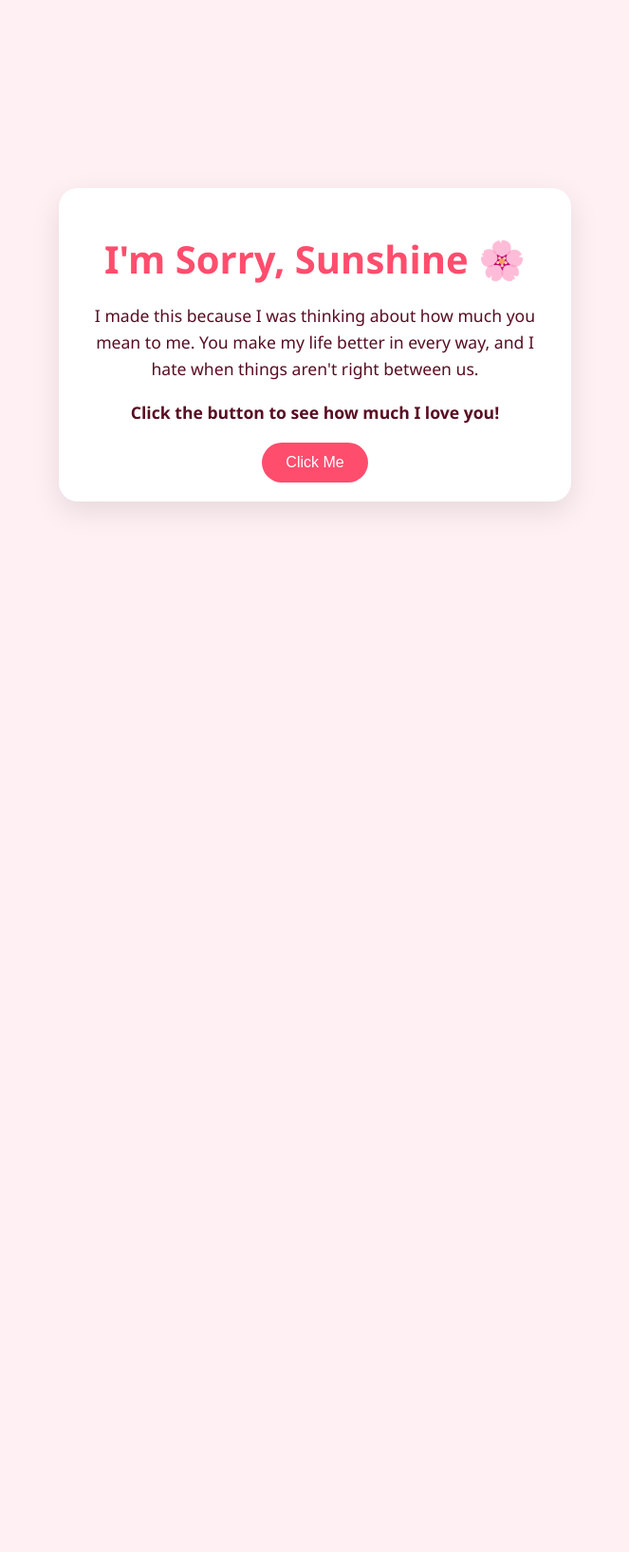
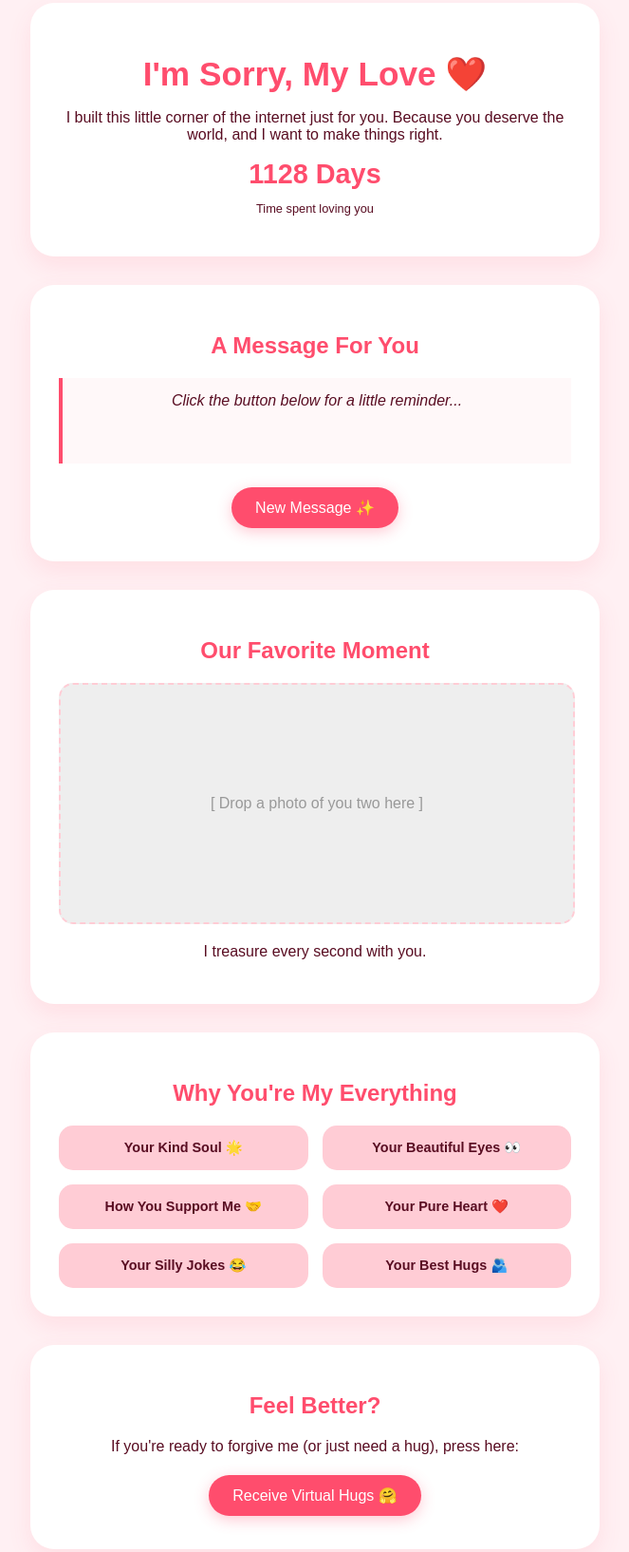
Before and after one commit to Yamdut47/repp, a plain HTML site: page index.html in a window 1280 px wide. Shown: the part 37-1671 px from the top of the page at 95% size, without its empty margins (308-971 px from the left). Before the commit the page ends 800 px from the top, so only its background shows below. Drawn offline with Linux system fonts and the light colour scheme.

Commit message:
Update index.html

```diff
--- a/index.html
+++ b/index.html
@@ -5,73 +5,217 @@
     <meta name="viewport" content="width=device-width, initial-scale=1.0">
     <title>For My Favorite Person</title>
     <style>
+        :root {
+            --pink-light: #ffccd5;
+            --pink-med: #ff4d6d;
+            --pink-dark: #590d22;
+            --white: #ffffff;
+        }
+
         body {
             margin: 0;
             padding: 0;
+            background-color: #fff0f3;
+            font-family: 'Arial', sans-serif;
+            color: var(--pink-dark);
             display: flex;
-            justify-content: center;
+            flex-direction: column;
             align-items: center;
-            min-height: 100vh;
-            background: #fff0f3;
-            font-family: 'Segoe UI', Tahoma, Geneva, Verdana, sans-serif;
-            color: #ff4d6d;
-            text-align: center;
             overflow-x: hidden;
         }
+
         .container {
-            padding: 20px;
-            background: white;
-            border-radius: 20px;
-            box-shadow: 0 10px 30px rgba(0,0,0,0.1);
-            max-width: 500px;
-            z-index: 1;
+            max-width: 600px;
+            width: 90%;
+            margin: 40px 0;
+            text-align: center;
         }
-        h1 { font-size: 2.5rem; margin-bottom: 10px; }
-        p { font-size: 1.1rem; line-height: 1.6; color: #590d22; }
-        .heart {
-            position: fixed;
-            top: -10vh;
-            font-size: 2rem;
-            user-select: none;
-            z-index: 0;
-            animation: fall linear forwards;
+
+        /* Card Styling */
+        .card {
+            background: var(--white);
+            padding: 30px;
+            border-radius: 25px;
+            box-shadow: 0 10px 25px rgba(255, 77, 109, 0.1);
+            margin-bottom: 30px;
+            transition: transform 0.3s ease;
         }
-        @keyframes fall {
-            to { transform: translateY(110vh) rotate(360deg); }
+
+        .card:hover { transform: translateY(-5px); }
+
+        h1 { font-size: 2.2rem; color: var(--pink-med); margin-bottom: 10px; }
+        h2 { font-size: 1.5rem; color: var(--pink-med); }
+
+        /* Timer Section */
+        #timer {
+            font-size: 1.8rem;
+            font-weight: bold;
+            color: var(--pink-med);
+            margin: 10px 0;
+            display: block;
         }
-        button {
-            background: #ff4d6d;
+
+        /* Message Box */
+        #message-display {
+            min-height: 60px;
+            font-style: italic;
+            margin: 20px 0;
+            padding: 15px;
+            border-left: 4px solid var(--pink-med);
+            background: #fff8f9;
+        }
+
+        /* Buttons */
+        .btn {
+            background: var(--pink-med);
             color: white;
             border: none;
             padding: 12px 25px;
-            border-radius: 25px;
+            border-radius: 50px;
             font-size: 1rem;
             cursor: pointer;
-            transition: transform 0.2s;
+            margin: 5px;
+            transition: 0.3s;
+            box-shadow: 0 4px 15px rgba(255, 77, 109, 0.3);
         }
-        button:hover { transform: scale(1.1); }
+
+        .btn:hover { background: var(--pink-dark); transform: scale(1.05); }
+
+        /* Grid for Reasons */
+        .grid {
+            display: grid;
+            grid-template-columns: 1fr 1fr;
+            gap: 15px;
+            margin-top: 20px;
+        }
+
+        .grid-item {
+            background: var(--pink-light);
+            padding: 15px;
+            border-radius: 15px;
+            font-size: 0.9rem;
+            font-weight: bold;
+        }
+
+        /* Floating Animation */
+        .floating {
+            position: fixed;
+            bottom: -50px;
+            font-size: 2rem;
+            animation: moveUp 4s linear forwards;
+            pointer-events: none;
+            z-index: 100;
+        }
+
+        @keyframes moveUp {
+            to { transform: translateY(-110vh) rotate(360deg); opacity: 0; }
+        }
+
+        /* Image Placeholder */
+        .us-photo {
+            width: 100%;
+            height: 250px;
+            background: #eee;
+            border-radius: 15px;
+            display: flex;
+            align-items: center;
+            justify-content: center;
+            margin-bottom: 20px;
+            border: 2px dashed var(--pink-light);
+            overflow: hidden;
+        }
     </style>
 </head>
 <body>
 
     <div class="container">
-        <h1>I'm Sorry, Sunshine 🌸</h1>
-        <p>I made this because I was thinking about how much you mean to me. You make my life better in every way, and I hate when things aren't right between us.</p>
-        <p><strong>Click the button to see how much I love you!</strong></p>
-        <button onclick="createHeart()">Click Me</button>
+        <div class="card">
+            <h1>I'm Sorry, My Love ❤️</h1>
+            <p>I built this little corner of the internet just for you. Because you deserve the world, and I want to make things right.</p>
+            <div id="timer">0 Days</div>
+            <p style="font-size: 0.8rem;">Time spent loving you</p>
+        </div>
+
+        <div class="card">
+            <h2>A Message For You</h2>
+            <div id="message-display">Click the button below for a little reminder...</div>
+            <button class="btn" onclick="newMessage()">New Message ✨</button>
+        </div>
+
+        <div class="card">
+            <h2>Our Favorite Moment</h2>
+            <div class="us-photo">
+                <p style="color: #999;">[ Drop a photo of you two here ]</p>
+            </div>
+            <p>I treasure every second with you.</p>
+        </div>
+
+        <div class="card">
+            <h2>Why You're My Everything</h2>
+            <div class="grid">
+                <div class="grid-item">Your Kind Soul 🌟</div>
+                <div class="grid-item">Your Beautiful Eyes 👀</div>
+                <div class="grid-item">How You Support Me 🤝</div>
+                <div class="grid-item">Your Pure Heart ❤️</div>
+                <div class="grid-item">Your Silly Jokes 😂</div>
+                <div class="grid-item">Your Best Hugs 🫂</div>
+            </div>
+        </div>
+
+        <div class="card">
+            <h2>Feel Better?</h2>
+            <p>If you're ready to forgive me (or just need a hug), press here:</p>
+            <button class="btn" onclick="sendHugs()">Receive Virtual Hugs 🤗</button>
+        </div>
     </div>
 
     <script>
-        function createHeart() {
-            for(let i=0; i<15; i++) {
-                const heart = document.createElement('div');
-                heart.classList.add('heart');
-                heart.innerText = '❤️';
-                heart.style.left = Math.random() * 100 + 'vw';
-                heart.style.animationDuration = Math.random() * 2 + 3 + 's';
-                heart.style.opacity = Math.random();
-                document.body.appendChild(heart);
-                setTimeout(() => heart.remove(), 5000);
+        // 1. DATE CONFIG: Change this to the date you met or started dating
+        // (Year, Month Index (0-11), Day)
+        const anniversary = new Date(2023, 0, 1);
+
+        function updateTimer() {
+            const now = new Date();
+            const diff = now - anniversary;
+            const days = Math.floor(diff / (1000 * 60 * 60 * 24));
+            document.getElementById('timer').innerText = days + " Days";
+        }
+        setInterval(updateTimer, 1000);
+        updateTimer();
+
+        // 2. MESSAGES: Add your own personal messages here
+        const messages = [
+            "You are the best thing that ever happened to me.",
+            "I'm so sorry for being a knucklehead. I love you.",
+            "My day is 100% better just by seeing your smile.",
+            "I promise to listen more and love you better every day.",
+            "You're my favorite human in the entire universe.",
+            "I miss your laugh more than anything right now."
+        ];
+
+        function newMessage() {
+            const display = document.getElementById('message-display');
+            const randomMsg = messages[Math.floor(Math.random() * messages.length)];
+            display.style.opacity = 0;
+            setTimeout(() => {
+                display.innerText = randomMsg;
+                display.style.opacity = 1;
+            }, 300);
+        }
+
+        // 3. HUG ANIMATION
+        function sendHugs() {
+            const emojis = ['💖', '🌸', '✨', '🧸', '🫂', '💌'];
+            for(let i=0; i < 25; i++) {
+                setTimeout(() => {
+                    const e = document.createElement('div');
+                    e.classList.add('floating');
+                    e.innerText = emojis[Math.floor(Math.random() * emojis.length)];
+                    e.style.left = Math.random() * 100 + "vw";
+                    e.style.animationDuration = (Math.random() * 2 + 2) + "s";
+                    document.body.appendChild(e);
+                    setTimeout(() => e.remove(), 4000);
+                }, i * 100);
             }
         }
     </script>
```
